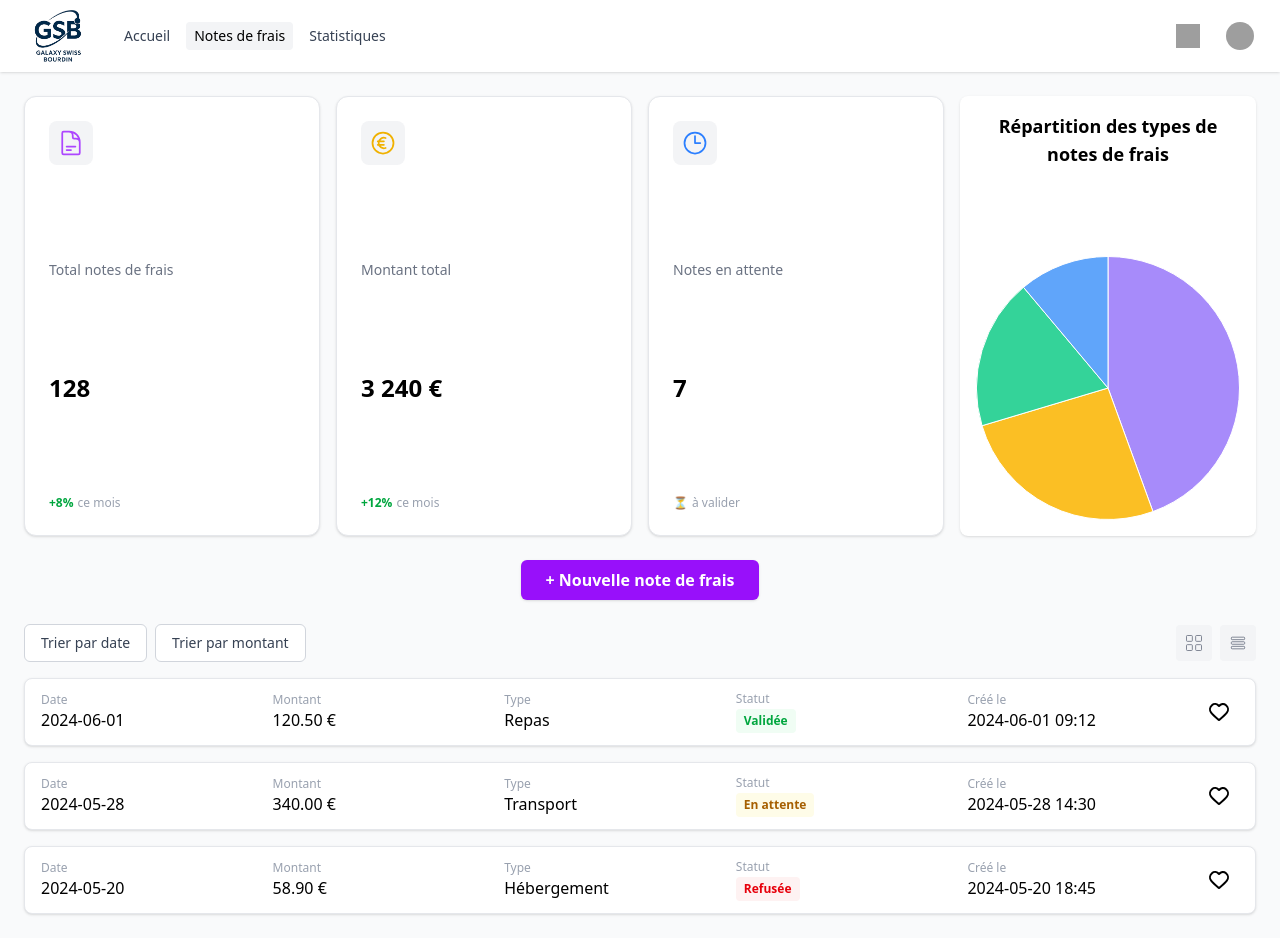
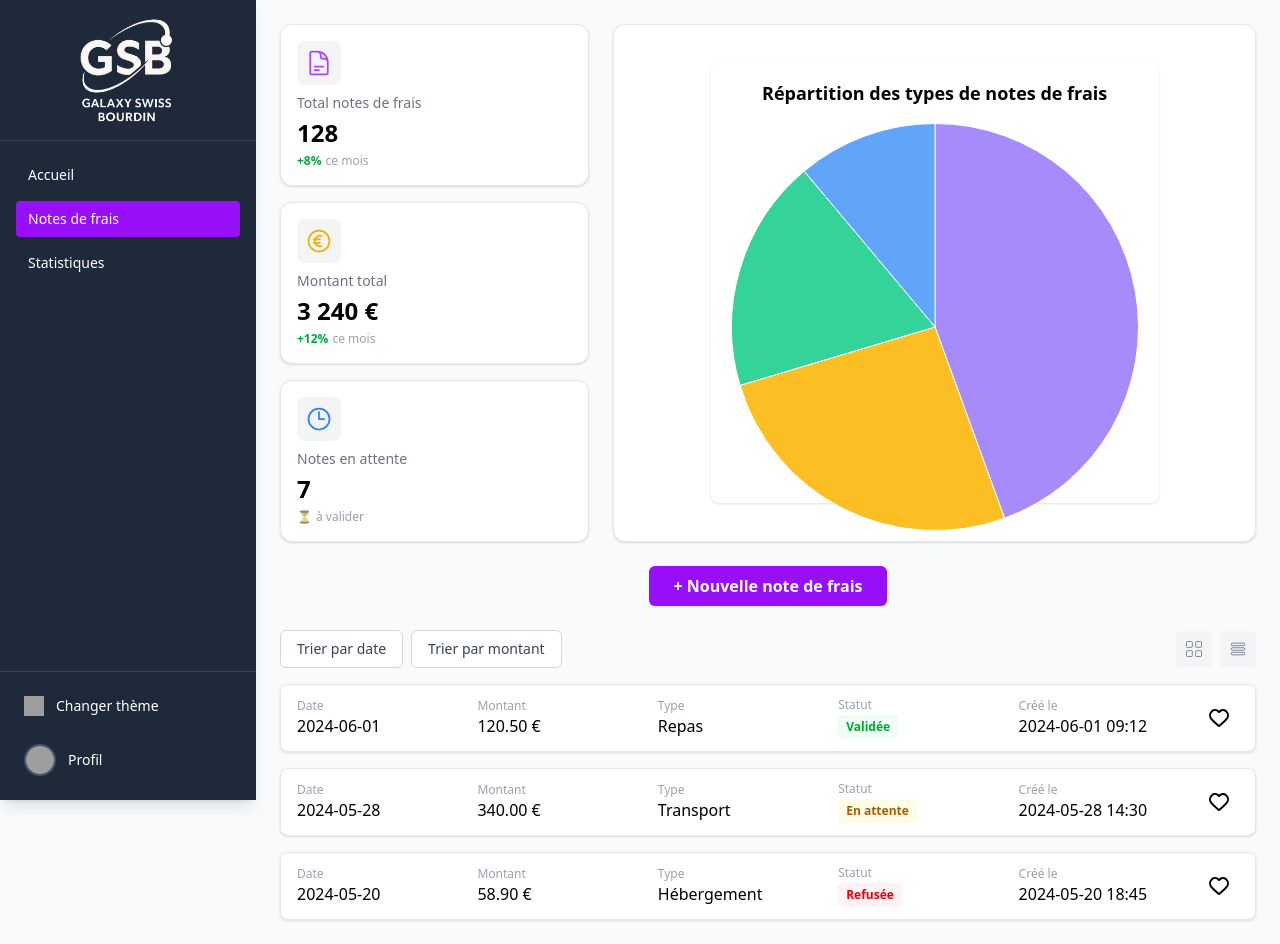
Before and after one commit to PbSchnedR/GSBfrontend, a React (Vite) app: page /dashboard in a window 1280 px wide. Built offline with nearby package versions, Linux system fonts and the light colour scheme; grey boxes are pictures that could not be loaded.

Commit message:
new sidebar

```diff
--- a/src/Components/DashboardStats.jsx
+++ b/src/Components/DashboardStats.jsx
@@ -30,10 +30,14 @@
 ];
 
 const DashboardStats = () => (
-  <div className="mb-6 grid grid-cols-1 lg:grid-cols-4 gap-4">
-    {/* Stats cards */}
-    {stats.map((stat, idx) => (
-      <div key={stat.title} className="bg-white rounded-xl border border-gray-200 shadow-sm p-6 flex flex-col justify-between min-h-[150px] relative">
+  <div className="mb-6 grid grid-cols-1 lg:grid-cols-3 gap-6">
+    {/* Colonne pour les 3 cartes de stats empilées */}
+    <div className="lg:col-span-1 flex flex-col gap-4">
+      {stats.map((stat) => (
+        <div
+          key={stat.title}
+          className="bg-white rounded-xl border border-gray-200 shadow-sm p-4 flex flex-col justify-between min-h-[100px] relative"
+        >
           {/* Icône + menu */}
           <div className="flex items-start justify-between mb-2">
             <div className="bg-gray-100 rounded-lg p-2 flex items-center justify-center">
@@ -46,13 +50,15 @@
           <div className="mb-1 text-sm text-gray-500">{stat.title}</div>
           <div className="text-2xl font-bold mb-1">{stat.value}</div>
           <div className="flex items-center text-xs">
-          <span className={stat.changeColor + ' font-semibold mr-1'}>{stat.change}</span>
+            <span className={`${stat.changeColor} font-semibold mr-1`}>{stat.change}</span>
             <span className="text-gray-400">{stat.changeText}</span>
           </div>
         </div>
       ))}
+    </div>
+
     {/* Pie chart à droite */}
-    <div className="col-span-1 flex items-center justify-center">
+    <div className="lg:col-span-2 bg-white rounded-xl border border-gray-200 shadow-sm p-4 flex items-center justify-center min-h-[332px]">
       <ExpenseTypePieChart />
     </div>
   </div>
--- a/src/common/Header.jsx
+++ /dev/null
@@ -1,39 +0,0 @@
-import React, { useState } from 'react';
-import moon from '../assets/moon-svgrepo-com.svg'
-import { useTheme } from './ThemeContext';
-import ProfileModal from '../modals/ProfileModal';
-
-const Header = () => {
-  const { toggleDarkMode } = useTheme();
-  const [profileOpen, setProfileOpen] = useState(false);
-  return (
-    <>
-      <header className="w-full bg-white shadow-sm px-6 py-2 flex items-center justify-between">
-        <div className="flex items-center gap-8">
-          {/* Logo */}
-          <img src="/src/assets/GSB_logo.png" alt="GSB_logo" className="w-17 h-14" />
-          <nav className="flex items-center gap-2 md:gap-4">
-            <a href="#" className="text-sm font-medium text-gray-700 hover:text-black">Accueil</a>
-            <a href="#" className="text-sm font-medium bg-gray-100 rounded px-2 py-1 text-black">Notes de frais</a>
-            <a href="#" className="text-sm font-medium text-gray-700 hover:text-black">Statistiques</a>
-          </nav>
-        </div>
-        <div className="flex items-center gap-4">
-          <button className="p-2 hover:bg-gray-100 rounded-full" onClick={toggleDarkMode}>
-            <img src={moon} alt="moon" className="w-6 h-6" />
-          </button>
-          {/* Avatar utilisateur */}
-          <img
-            src="https://randomuser.me/api/portraits/women/44.jpg"
-            alt="avatar"
-            className="w-8 h-8 rounded-full object-cover border-2 border-white cursor-pointer"
-            onClick={() => setProfileOpen(true)}
-          />
-        </div>
-      </header>
-      <ProfileModal isOpen={profileOpen} onClose={() => setProfileOpen(false)} />
-    </>
-  );
-};
-
-export default Header;
--- /dev/null
+++ b/src/common/Sidebar.jsx
@@ -0,0 +1,48 @@
+import React, { useState } from 'react';
+import moon from '../assets/moon-svgrepo-com.svg';
+import { useTheme } from './ThemeContext';
+import ProfileModal from '../modals/ProfileModal';
+
+const Sidebar = () => {
+  const { toggleDarkMode } = useTheme();
+  const [profileOpen, setProfileOpen] = useState(false);
+  return (
+    <>
+      <aside className="h-screen w-64 bg-gray-800 text-white flex flex-col shadow-lg fixed left-0 top-0 z-50">
+        <div className="p-4 border-b border-gray-700 flex justify-center">
+          {/* Logo */}
+          <img src="/src/assets/GSB_logo_white.png" alt="GSB_logo" className="w-auto h-27" />
+        </div>
+        <nav className="flex-grow p-4 space-y-2">
+          <a href="#" className="block py-2 px-3 rounded hover:bg-gray-700 text-sm font-medium">Accueil</a>
+          <a href="#" className="block py-2 px-3 rounded bg-purple-600 text-white text-sm font-medium">Notes de frais</a>
+          <a href="#" className="block py-2 px-3 rounded hover:bg-gray-700 text-sm font-medium">Statistiques</a>
+        </nav>
+        <div className="p-4 border-t border-gray-700 space-y-3">
+          <button
+            className="w-full flex items-center justify-start gap-3 p-2 hover:bg-gray-700 rounded text-sm"
+            onClick={toggleDarkMode}
+          >
+            <img src={moon} alt="moon" className="w-5 h-5" />
+            <span>Changer thème</span>
+          </button>
+          {/* Avatar utilisateur */}
+          <div
+            className="flex items-center gap-3 cursor-pointer p-2 hover:bg-gray-700 rounded"
+            onClick={() => setProfileOpen(true)}
+          >
+            <img
+              src="https://randomuser.me/api/portraits/women/44.jpg"
+              alt="avatar"
+              className="w-8 h-8 rounded-full object-cover border-2 border-gray-600"
+            />
+            <span className="text-sm font-medium">Profil</span>
+          </div>
+        </div>
+      </aside>
+      <ProfileModal isOpen={profileOpen} onClose={() => setProfileOpen(false)} />
+    </>
+  );
+};
+
+export default Sidebar;
--- a/src/pages/BillDetails.jsx
+++ b/src/pages/BillDetails.jsx
@@ -1,5 +1,5 @@
 import React from 'react';
-import Header from '../common/Header';
+import Sidebar from '../common/Sidebar';
 import { ThemeProvider } from '../common/ThemeContext';
 
 const BillDetails = ({
@@ -12,7 +12,9 @@
 }) => {
   return (
     <ThemeProvider>
-      <Header />
+      <div className="flex">
+        <Sidebar />
+        <main className="flex-1 ml-64">
           <div className="flex flex-col md:flex-row items-start w-full max-w-4xl mx-auto py-10 gap-8">
             {/* Cadre latéral */}
             <div className="w-full md:w-64 bg-white rounded-xl shadow p-6 border border-gray-100 mb-6 md:mb-0 flex flex-col items-center">
@@ -43,6 +45,8 @@
               </div>
             </div>
           </div>
+        </main>
+      </div>
     </ThemeProvider>
   );
 };
--- a/src/pages/Dashboard.jsx
+++ b/src/pages/Dashboard.jsx
@@ -1,5 +1,5 @@
 import React from 'react';
-import Header from '../common/Header';
+import Sidebar from '../common/Sidebar';
 import DashboardHeader from '../Components/DashboardHeader';
 import DashboardStats from '../Components/DashboardStats';
 import DashboardCTA from '../Components/DashboardCTA';
@@ -10,14 +10,14 @@
 const Dashboard = () => {
   return (
     <ThemeProvider>
-      <div className="min-h-screen bg-gray-50">
-        <Header />
-        <div className="p-6">
+      <div className="min-h-screen bg-gray-50 flex">
+        <Sidebar />
+        <main className="flex-1 p-6 ml-64">
           <DashboardStats />
           <DashboardCTA />
           <DashboardFilters />
           <DashboardList />
-        </div>
+        </main>
       </div>
     </ThemeProvider>
   );
--- a/src/pages/DashboardAdmin.jsx
+++ b/src/pages/DashboardAdmin.jsx
@@ -1,7 +1,7 @@
 import React from 'react';
 import DashboardAdminStats from '../Components/DashboardAdminStats';
 import DashboardAdminList from '../Components/DashboardAdminList';
-import Header from '../common/Header';
+import Sidebar from '../common/Sidebar';
 import { ThemeProvider } from '../common/ThemeContext';
 
 const stats = [
@@ -110,11 +110,12 @@
 const DashboardAdmin = () => {
   return (
     <ThemeProvider>
-        <Header />
-
-      <div className="min-h-screen bg-gray-50 p-8">
+      <div className="flex min-h-screen bg-gray-50">
+        <Sidebar />
+        <main className="flex-1 p-8 ml-64">
           <DashboardAdminStats stats={stats} />
           <DashboardAdminList users={users} />
+        </main>
       </div>
     </ThemeProvider>
   );
```
Also changed, not shown: src/assets/GSB_logo_white.png (added). Lines whose indentation alone changed are shown as unchanged.
